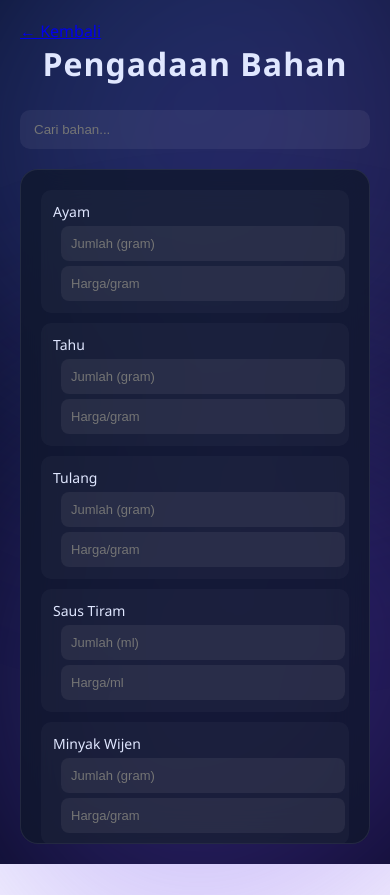
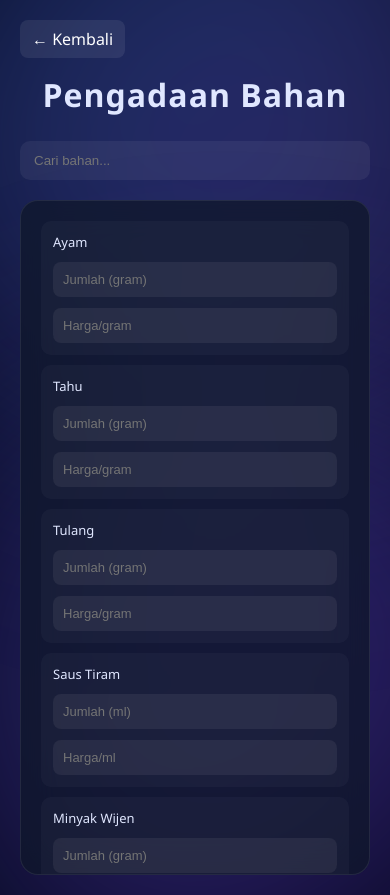
Before and after one commit to fishebite/Stok-Produksi, a plain HTML site: page pengadaan.html in a window 390 px wide. Before the commit the page ends 864 px from the top, so only its background shows below. Drawn offline with Linux system fonts and the light colour scheme.

Commit message:
Update style.css

```diff
--- a/style.css
+++ b/style.css
@@ -212,15 +212,36 @@ button:hover {
   }
 }
 
+.back-btn {
+  display: inline-block;
+  margin-bottom: 15px;
+  padding: 8px 12px;
+  border-radius: 8px;
+  text-decoration: none;
+  color: white;
+  background: rgba(255,255,255,0.08);
+  transition: 0.2s;
+}
+
+.back-btn:hover {
+  background: rgba(99,102,241,0.3);
+}
+
 /* --- KEY POINT: KHUSUS TAMPILAN HP --- */
 @media (max-width: 600px) {
-.options {
-    flex-direction: column; /* Tombol jadi susun ke bawah */
-    align-items: center;
+  .item {
+    flex-direction: column;
+    align-items: stretch;
+    gap: 6px;
   }
 
-    .card {
-    width: 100%; /* Tombol jadi lebar penuh di layar HP */
-    padding: 30px 10px;
+  label {
+    min-width: auto;
+    font-size: 13px;
+  }
+
+  .item input {
+    width: 100%;
+    margin-left: 0;
   }
 }
```
